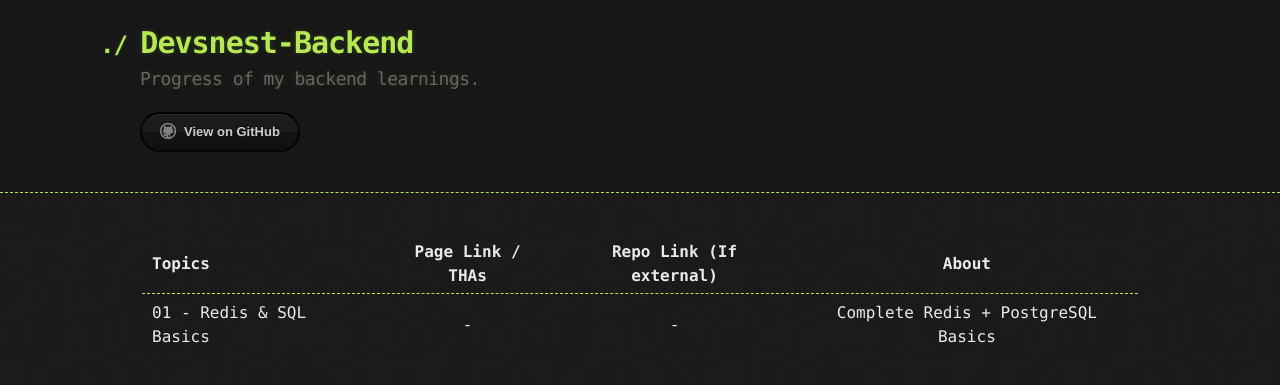
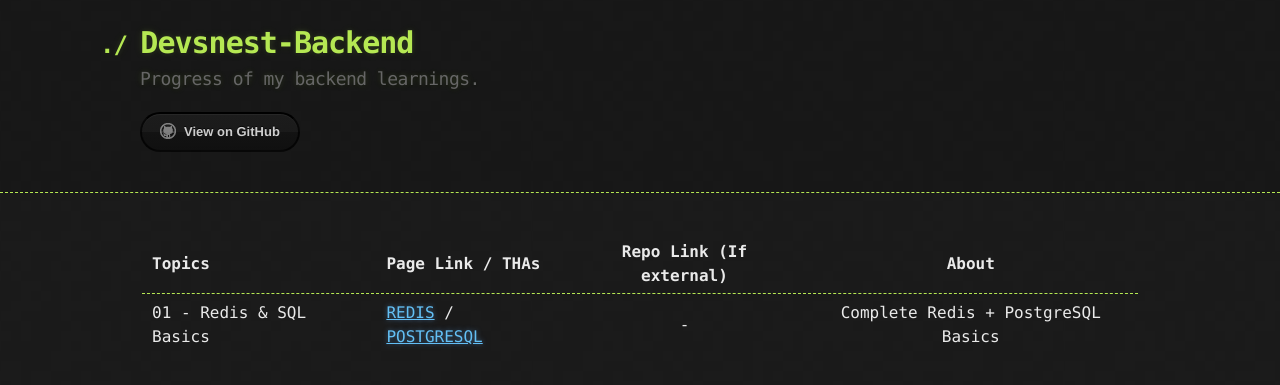
Before and after one commit to thedeepakchaturvedi/Devsnest-Backend, a Jekyll site: the page built from index.md, in a window 1280 px wide. Shown: the top 385 px of the page. Built offline with Jekyll 4.4.1, drawn with Linux system fonts in a browser that asks for light colours.

```diff
--- a/index.md
+++ b/index.md
@@ -2,6 +2,6 @@
 layout: default
 ---
 
-| Topics                  | Page Link / THAs | Repo Link (If external) |               About                |
-| ----------------------- | :--------------: | :---------------------: | :--------------------------------: |
-| 01 - Redis & SQL Basics |        -         |            -            | Complete Redis + PostgreSQL Basics |
+| Topics                  | Page Link / THAs                                                | Repo Link (If external) |               About                |
+| ----------------------- | :-------------------------------------------------------------- | :---------------------: | :--------------------------------: |
+| 01 - Redis & SQL Basics | [REDIS](./links/REDIS.md) / [POSTGRESQL](./links/POSTGRESQL.md) |            -            | Complete Redis + PostgreSQL Basics |
```
